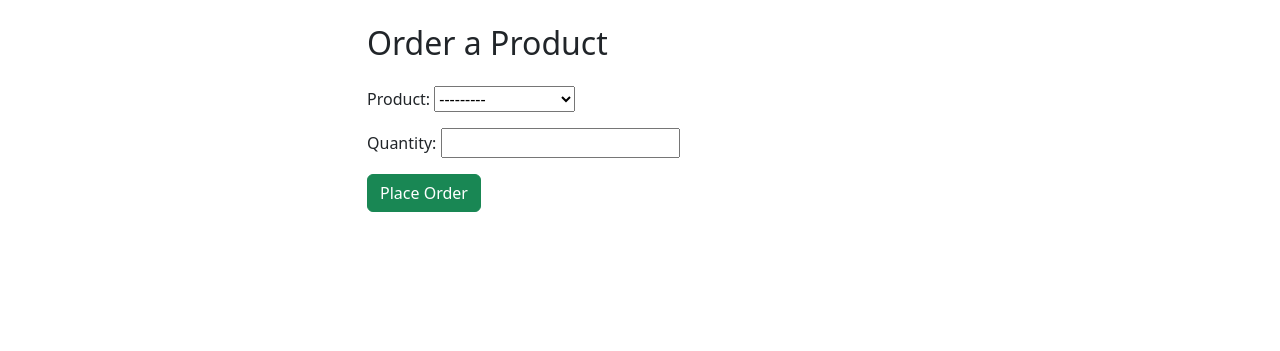
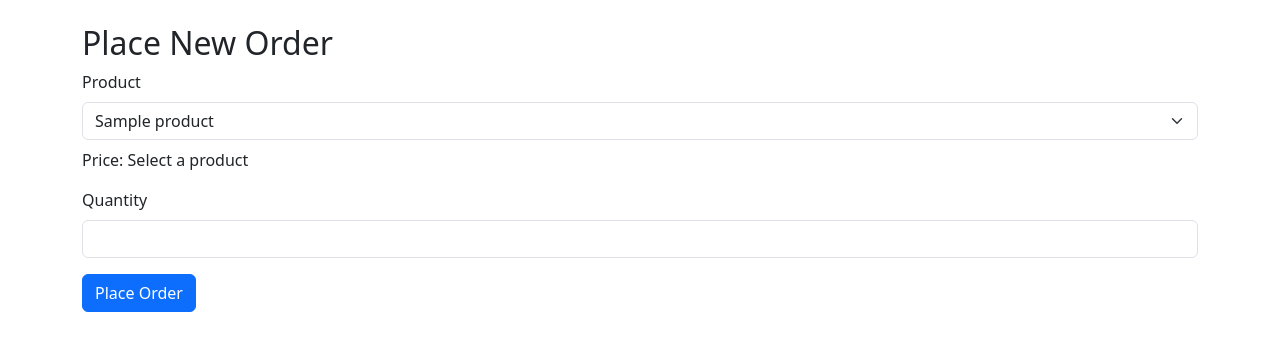
Before and after one commit to hamisi99-03/BusinessWebsite, a Django app: page /order-product/ in a window 1280 px wide. Shown: the part 56-407 px from the top of the page. Run offline with Django 5.2, Linux system fonts and the light colour scheme; a user stored in the database is signed in; tables that the repository leaves empty hold one stand-in row (values such as "Sample post").

Commit message:
added better message confirmation using javascript and refactored the update of records on admin side

```diff
--- a/ecommerce/forms.py
+++ b/ecommerce/forms.py
@@ -3,8 +3,12 @@ from django import forms
 from .models import Product, OrderItem,Payment
 
 class OrderForm(forms.Form):
-    product = forms.ModelChoiceField(queryset=Product.objects.all())
-    quantity = forms.IntegerField(min_value=1)
+    product = forms.ModelChoiceField(
+        queryset=Product.objects.all(),
+        widget=forms.Select(attrs={'class': 'form-select'})
+    )
+    quantity = forms.IntegerField(min_value=1, widget=forms.NumberInput(attrs={'class': 'form-control'}))
+
 
 class OrderItemForm(forms.ModelForm):
     class Meta:
--- a/ecommerce/models.py
+++ b/ecommerce/models.py
@@ -77,6 +77,7 @@ class Payment(models.Model):
 
     def save(self, *args, **kwargs):
         self.clean()  # run validation before saving
+        super().save(*args, **kwargs)
 
     def __str__(self):
         return f"{self.amount} via {self.payment_method} for Order {self.order.id}"
--- a/ecommerce/signals.py
+++ b/ecommerce/signals.py
@@ -67,3 +67,8 @@ User = get_user_model()
 def create_customer(sender, instance, created, **kwargs):
     if created:
         Customer.objects.create(user=instance)
+
+@receiver(post_save, sender=Payment)
+def update_debt_after_payment(sender, instance, **kwargs):
+    print(f"Signal fired for Payment {instance.id}, Order {instance.order.id}")
+    ...
--- a/ecommerce/templates/ecommerce/order_product.html
+++ b/ecommerce/templates/ecommerce/order_product.html
@@ -1,16 +1,64 @@
 {% extends "ecommerce/base.html" %}
 
-{% block title %}Order Product{% endblock %}
+{% block title %}Place Order{% endblock %}
 
 {% block content %}
-<div class="row justify-content-center">
-  <div class="col-md-6">
-    <h2 class="mb-4">Order a Product</h2>
-    <form method="post">
-      {% csrf_token %}
-      {{ form.as_p }}
-      <button type="submit" class="btn btn-success">Place Order</button>
-    </form>
+<h2>Place New Order</h2>
+
+<form method="post" id="order-form">
+  {% csrf_token %}
+  <div class="mb-3">
+    <label for="id_product" class="form-label">Product</label>
+    <select name="product" id="id_product" class="form-select">
+      {% for product in form.fields.product.queryset %}
+        <option value="{{ product.id }}" data-price="{{ product.price }}">
+          {{ product.name }}
+        </option>
+      {% endfor %}
+    </select>
+
+    <!-- Dynamic price display -->
+    <p class="mt-2">Price: <span id="product-price">Select a product</span></p>
   </div>
-</div>
+
+  <div class="mb-3">
+    <label for="id_quantity" class="form-label">Quantity</label>
+    {{ form.quantity }}
+  </div>
+
+  <button type="submit" class="btn btn-primary">Place Order</button>
+</form>
+
+<!-- JavaScript for dynamic price + confirmation -->
+<script>
+document.addEventListener("DOMContentLoaded", function() {
+  const productSelect = document.getElementById("id_product");
+  const priceDisplay = document.getElementById("product-price");
+  const orderForm = document.getElementById("order-form");
+  const quantityInput = document.getElementById("id_quantity");
+
+  // Update price dynamically when product changes
+  productSelect.addEventListener("change", function() {
+    const selectedOption = productSelect.options[productSelect.selectedIndex];
+    const price = selectedOption.getAttribute("data-price");
+    priceDisplay.textContent = price ? `KSh ${price}` : "Select a product";
+  });
+
+  // Confirm before submitting
+  orderForm.addEventListener("submit", function(event) {
+    const selectedOption = productSelect.options[productSelect.selectedIndex];
+    const productName = selectedOption.text;
+    const productPrice = selectedOption.getAttribute("data-price");
+    const quantity = quantityInput.value;
+
+    const total = productPrice ? (parseFloat(productPrice) * parseInt(quantity)) : 0;
+
+    const confirmMessage = `Confirm order:\n\nProduct: ${productName}\nPrice: KSh ${productPrice}\nQuantity: ${quantity}\nTotal: KSh ${total}\n\nDo you want to proceed?`;
+
+    if (!confirm(confirmMessage)) {
+      event.preventDefault(); // stop form submission if user cancels
+    }
+  });
+});
+</script>
 {% endblock %}
--- a/ecommerce/views.py
+++ b/ecommerce/views.py
@@ -21,6 +21,8 @@ from django.urls import reverse
 from django.views.decorators.http import require_POST
 from django.contrib import messages
 from django.core.exceptions import ValidationError
+
+from decimal import Decimal
 
 # -------------------
 # DRF ViewSets
@@ -134,8 +136,19 @@ def order_product_view(request):
             product = form.cleaned_data['product']
             quantity = form.cleaned_data['quantity']
 
+            # Create order
             order = Order.objects.create(customer=request.user.customer, status='pending')
-            OrderItem.objects.create(order=order, product=product, quantity=quantity, price=product.price)
+
+            # Add item
+            OrderItem.objects.create(
+                order=order,
+                product=product,
+                quantity=quantity,
+                price=product.price
+            )
+
+            #  Confirmation message
+            messages.success(request, f"Order #{order.id} placed successfully for {product.name}!")
 
             return redirect('orders_list')
     else:
@@ -197,15 +210,21 @@ def update_order_status(request, pk):
     order.save()
     return redirect("admin_dashboard")
 
+from decimal import Decimal
+
 @staff_member_required
 @require_POST
 def update_payment(request, pk):
     payment = get_object_or_404(Payment, pk=pk)
-    payment.amount = request.POST.get("amount")
-    payment.status = request.POST.get("status")
-    payment.save()
-    #  Debt auto-updates via signal
+    try:
+        payment.amount = Decimal(request.POST.get("amount"))
+        payment.status = request.POST.get("status")
+        payment.save()   # 👈 triggers post_save signal
+        messages.success(request, f"Payment #{payment.id} updated successfully.")
+    except Exception as e:
+        messages.error(request, f"Error updating payment: {e}")
     return redirect("admin_dashboard")
+
 
 @staff_member_required
 def add_or_update_payment(request, pk=None):
```
